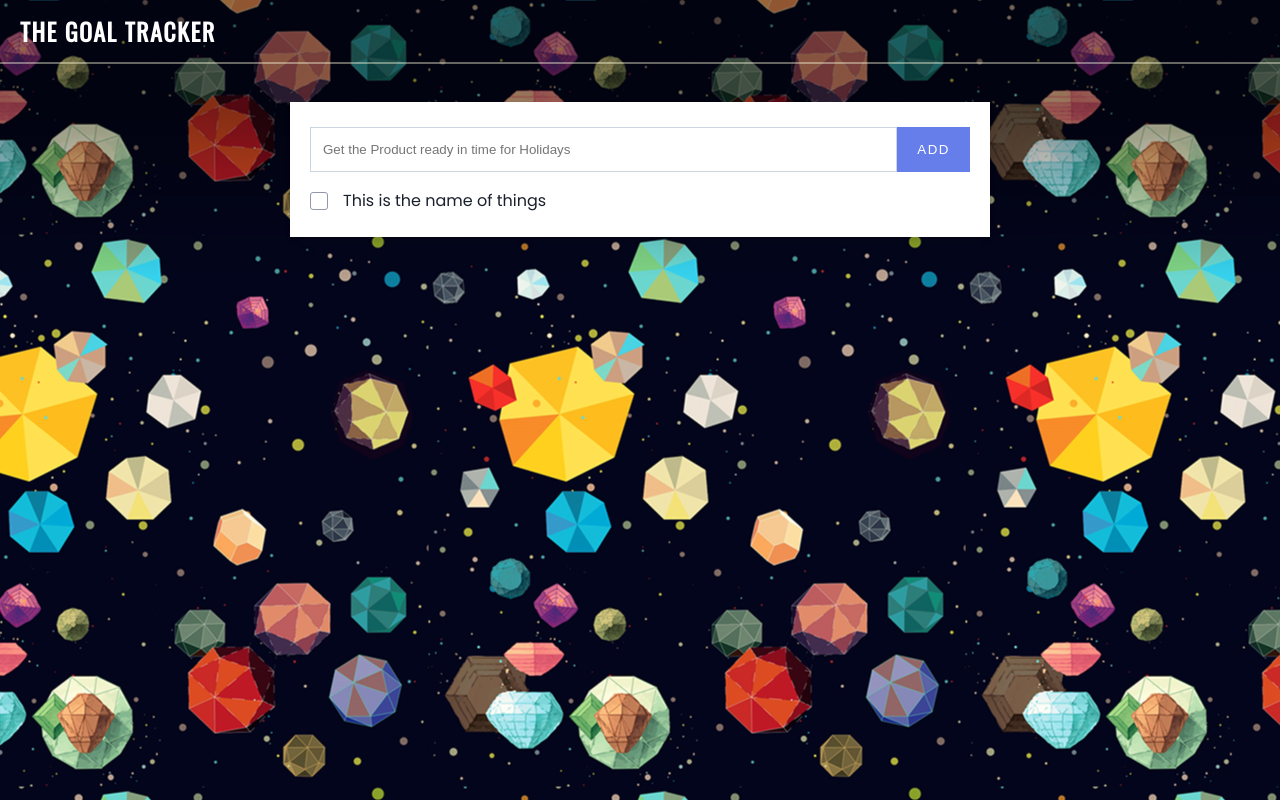
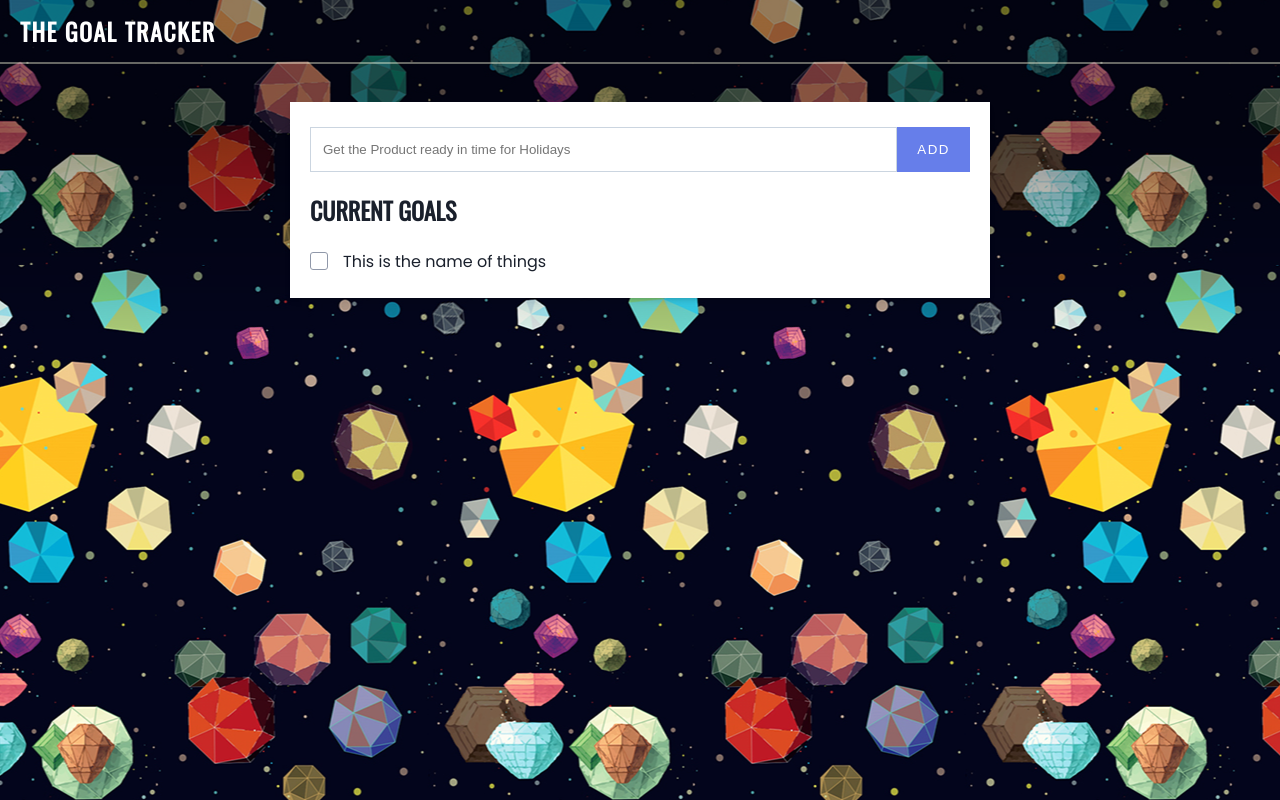
Before and after one commit to agneym/the-goal-tracker, a React (Create React App) app: page / in a window 1280 px wide. Built offline with nearby package versions, Linux system fonts and the light colour scheme.

Commit message:
Add a listing section

```diff
--- a/src/components/GoalSection.js
+++ b/src/components/GoalSection.js
@@ -13,6 +13,10 @@ const Container = styled.section`
   margin: 4rem auto;
 `;
 
+const ListingSection = styled.section`
+  margin: 1rem 0;
+`;
+
 function GoalSection() {
   const handleSubmit = event => {
     event.preventDefault();
@@ -20,6 +24,7 @@ function GoalSection() {
   };
   return (
     <Container>
+      <header>
         <InputButton
           buttonText="Add"
           onSubmit={handleSubmit}
@@ -30,7 +35,11 @@ function GoalSection() {
           placeholder="Get the Product ready in time for Holidays"
           required
         />
+      </header>
+      <ListingSection>
+        <h2>CURRENT GOALS</h2>
         <Goal />
+      </ListingSection>
     </Container>
   );
 }
```
Lines whose indentation alone changed are shown as unchanged.
